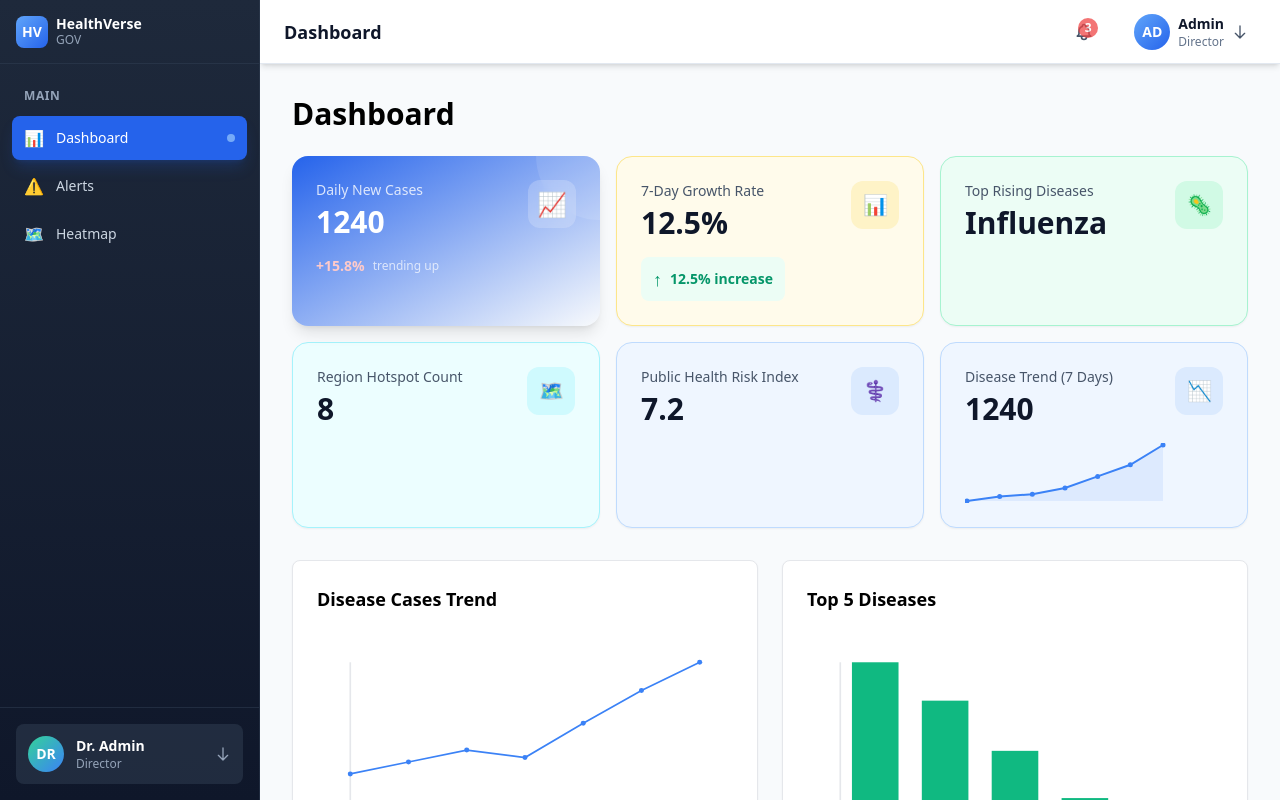
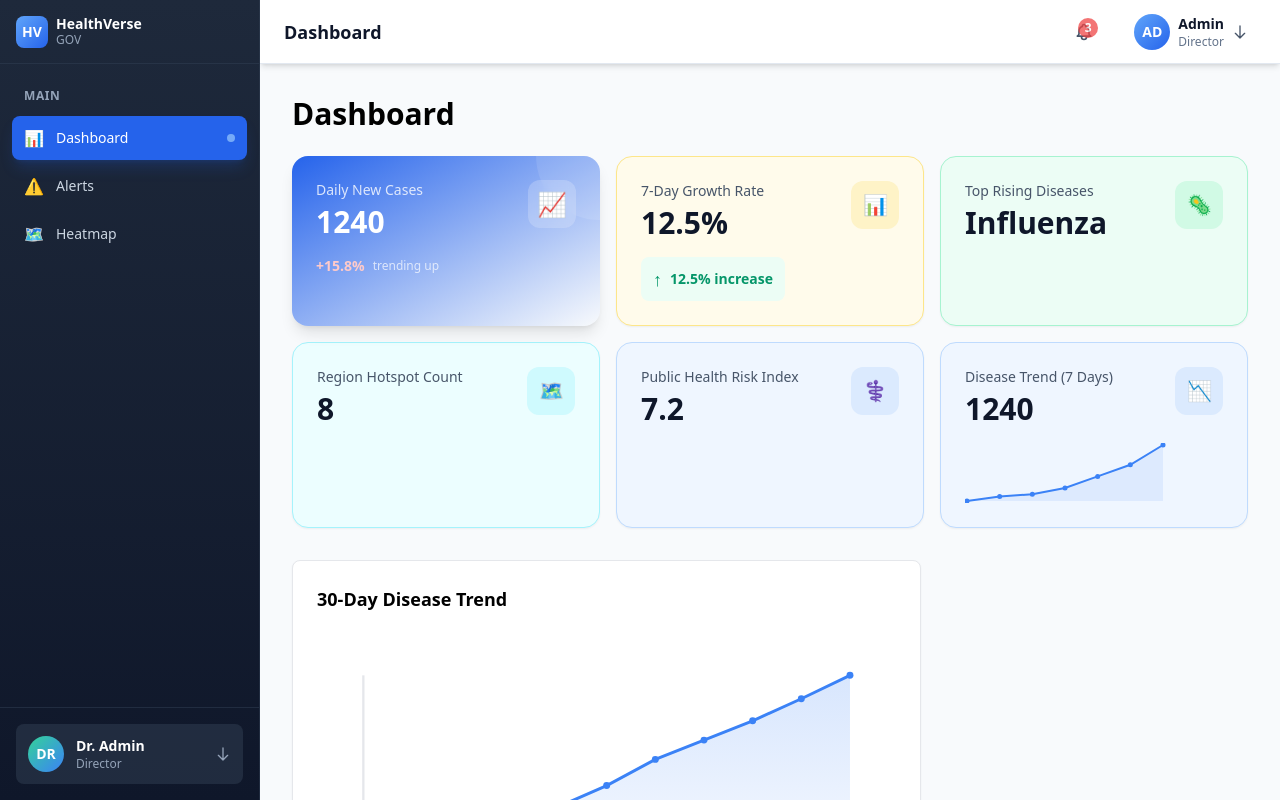
Before and after one commit to jivrajx04/Government-dashboard-ui, a React (Vite) app: page /dashboard in a window 1280 px wide. Built offline with nearby package versions, Linux system fonts and the light colour scheme.

Commit message:
Updated chartData.ts

```diff
--- a/src/components/charts/DiseaseLineChart.tsx
+++ b/src/components/charts/DiseaseLineChart.tsx
@@ -1,33 +1,46 @@
-import { diseaseLineChartData } from '../../data/mock/chartData';
+import { diseaseTrendData } from '../../data/mock/chartData';
 
 export default function DiseaseLineChart() {
-  const maxValue = Math.max(...diseaseLineChartData.map((d) => d.count));
+  const maxValue = Math.max(...diseaseTrendData.map((d) => d.count));
   const width = 500;
   const height = 300;
   const padding = 40;
   const chartWidth = width - 2 * padding;
   const chartHeight = height - 2 * padding;
 
-  const points = diseaseLineChartData.map((d, i) => {
-    const x = padding + (i / (diseaseLineChartData.length - 1)) * chartWidth;
+  const points = diseaseTrendData.map((d, i) => {
+    const x = padding + (i / (diseaseTrendData.length - 1)) * chartWidth;
     const y = height - padding - (d.count / maxValue) * chartHeight;
     return { x, y, ...d };
   });
 
   const pathD = points.map((p, i) => `${i === 0 ? 'M' : 'L'} ${p.x} ${p.y}`).join(' ');
+  const areaPathD = `${pathD} L ${width - padding} ${height - padding} L ${padding} ${height - padding} Z`;
 
   return (
     <div className="bg-white rounded-lg border border-gray-200 p-6 shadow-sm">
-      <h2 className="text-lg font-bold mb-4">Disease Cases Trend</h2>
+      <h2 className="text-lg font-bold mb-4">30-Day Disease Trend</h2>
       <svg width="100%" viewBox={`0 0 ${width} ${height}`} className="max-w-full">
+        <defs>
+          <linearGradient id="lineGradient" x1="0%" y1="0%" x2="0%" y2="100%">
+            <stop offset="0%" stopColor="#3b82f6" stopOpacity="0.2" />
+            <stop offset="100%" stopColor="#3b82f6" stopOpacity="0" />
+          </linearGradient>
+        </defs>
         <line x1={padding} y1={height - padding} x2={width - padding} y2={height - padding} stroke="#e5e7eb" strokeWidth="2" />
         <line x1={padding} y1={padding} x2={padding} y2={height - padding} stroke="#e5e7eb" strokeWidth="2" />
-        {points.map((p, i) => (
-          <text key={`label-${i}`} x={p.x} y={height - padding + 20} textAnchor="middle" fontSize="12" fill="#6b7280">
-            {p.date}
-          </text>
-        ))}
-        <path d={pathD} stroke="#3b82f6" strokeWidth="2" fill="none" />
+        {points.map((p, i) => {
+          if (i % 2 === 0) {
+            return (
+              <text key={`label-${i}`} x={p.x} y={height - padding + 20} textAnchor="middle" fontSize="11" fill="#6b7280">
+                {p.date}
+              </text>
+            );
+          }
+          return null;
+        })}
+        <path d={areaPathD} fill="url(#lineGradient)" />
+        <path d={pathD} stroke="#3b82f6" strokeWidth="2.5" fill="none" />
         {points.map((p, i) => (
           <circle key={`dot-${i}`} cx={p.x} cy={p.y} r="3" fill="#3b82f6" />
         ))}
--- a/src/components/charts/Top5BarChart.tsx
+++ b/src/components/charts/Top5BarChart.tsx
@@ -1,34 +1,66 @@
-import { top5BarChartData } from '../../data/mock/chartData';
+import { top5DiseasesThisWeek, weeklyCasesPerRegion } from '../../data/mock/chartData';
 
 export default function Top5BarChart() {
-  const maxValue = Math.max(...top5BarChartData.map((d) => d.cases));
+  const maxDiseases = Math.max(...top5DiseasesThisWeek.map((d) => d.cases));
+  const maxRegions = Math.max(...weeklyCasesPerRegion.map((d) => d.cases));
   const width = 500;
   const height = 300;
   const padding = 40;
   const chartWidth = width - 2 * padding;
   const chartHeight = height - 2 * padding;
-  const barWidth = chartWidth / (top5BarChartData.length * 1.5);
+  const barWidth = chartWidth / (top5DiseasesThisWeek.length * 1.5);
+
+  const colors = ['#3b82f6', '#10b981', '#f59e0b', '#ef4444', '#8b5cf6'];
 
   return (
+    <div className="grid grid-cols-1 gap-6">
       <div className="bg-white rounded-lg border border-gray-200 p-6 shadow-sm">
-      <h2 className="text-lg font-bold mb-4">Top 5 Diseases</h2>
+        <h2 className="text-lg font-bold mb-4">Top 5 Diseases This Week</h2>
         <svg width="100%" viewBox={`0 0 ${width} ${height}`} className="max-w-full">
           <line x1={padding} y1={height - padding} x2={width - padding} y2={height - padding} stroke="#e5e7eb" strokeWidth="2" />
           <line x1={padding} y1={padding} x2={padding} y2={height - padding} stroke="#e5e7eb" strokeWidth="2" />
-        {top5BarChartData.map((d, i) => {
-          const barHeight = (d.cases / maxValue) * chartHeight;
-          const x = padding + (i + 0.5) * (chartWidth / top5BarChartData.length) - barWidth / 2;
+          {top5DiseasesThisWeek.map((d, i) => {
+            const barHeight = (d.cases / maxDiseases) * chartHeight;
+            const x = padding + (i + 0.5) * (chartWidth / top5DiseasesThisWeek.length) - barWidth / 2;
             const y = height - padding - barHeight;
             return (
               <g key={i}>
-              <rect x={x} y={y} width={barWidth} height={barHeight} fill="#10b981" />
-              <text x={x + barWidth / 2} y={height - padding + 20} textAnchor="middle" fontSize="12" fill="#6b7280">
+                <rect x={x} y={y} width={barWidth} height={barHeight} fill={colors[i]} opacity="0.8" rx="4" />
+                <text x={x + barWidth / 2} y={height - padding + 20} textAnchor="middle" fontSize="11" fill="#6b7280">
                   {d.disease}
+                </text>
+                <text x={x + barWidth / 2} y={y - 8} textAnchor="middle" fontSize="11" fontWeight="600" fill="#1f2937">
+                  {d.cases}
                 </text>
               </g>
             );
           })}
         </svg>
       </div>
+
+      <div className="bg-white rounded-lg border border-gray-200 p-6 shadow-sm">
+        <h2 className="text-lg font-bold mb-4">Weekly Cases Per Region</h2>
+        <svg width="100%" viewBox={`0 0 ${width} ${height}`} className="max-w-full">
+          <line x1={padding} y1={height - padding} x2={width - padding} y2={height - padding} stroke="#e5e7eb" strokeWidth="2" />
+          <line x1={padding} y1={padding} x2={padding} y2={height - padding} stroke="#e5e7eb" strokeWidth="2" />
+          {weeklyCasesPerRegion.map((d, i) => {
+            const barHeight = (d.cases / maxRegions) * chartHeight;
+            const x = padding + (i + 0.5) * (chartWidth / weeklyCasesPerRegion.length) - barWidth / 2;
+            const y = height - padding - barHeight;
+            return (
+              <g key={i}>
+                <rect x={x} y={y} width={barWidth} height={barHeight} fill="#06b6d4" opacity="0.8" rx="4" />
+                <text x={x + barWidth / 2} y={height - padding + 20} textAnchor="middle" fontSize="11" fill="#6b7280">
+                  {d.region}
+                </text>
+                <text x={x + barWidth / 2} y={y - 8} textAnchor="middle" fontSize="11" fontWeight="600" fill="#1f2937">
+                  {d.cases}
+                </text>
+              </g>
+            );
+          })}
+        </svg>
+      </div>
+    </div>
   );
 }
--- a/src/data/mock/chartData.ts
+++ b/src/data/mock/chartData.ts
@@ -1,17 +1,29 @@
-export const diseaseLineChartData = [
-  { date: 'Jan 1', count: 240 },
-  { date: 'Jan 2', count: 280 },
-  { date: 'Jan 3', count: 320 },
-  { date: 'Jan 4', count: 295 },
-  { date: 'Jan 5', count: 410 },
-  { date: 'Jan 6', count: 520 },
-  { date: 'Jan 7', count: 615 },
+export const diseaseTrendData = [
+  { date: 'Dec 21', count: 340 },
+  { date: 'Dec 24', count: 420 },
+  { date: 'Dec 27', count: 580 },
+  { date: 'Dec 30', count: 720 },
+  { date: 'Jan 2', count: 895 },
+  { date: 'Jan 5', count: 1050 },
+  { date: 'Jan 8', count: 1240 },
+  { date: 'Jan 11', count: 1380 },
+  { date: 'Jan 14', count: 1520 },
+  { date: 'Jan 17', count: 1680 },
+  { date: 'Jan 20', count: 1850 },
 ];
 
-export const top5BarChartData = [
+export const top5DiseasesThisWeek = [
   { disease: 'Influenza', cases: 1240 },
   { disease: 'COVID-19', cases: 980 },
   { disease: 'RSV', cases: 640 },
   { disease: 'Measles', cases: 320 },
   { disease: 'Mumps', cases: 180 },
 ];
+
+export const weeklyCasesPerRegion = [
+  { region: 'North', cases: 480 },
+  { region: 'South', cases: 620 },
+  { region: 'East', cases: 750 },
+  { region: 'West', cases: 540 },
+  { region: 'Central', cases: 390 },
+];
--- a/src/pages/dashboard/DashboardShell.tsx
+++ b/src/pages/dashboard/DashboardShell.tsx
@@ -7,10 +7,12 @@ export default function DashboardShell() {
     <>
       <h1 className="text-3xl font-bold mb-6">Dashboard</h1>
       <KpiRow />
-      <div className="grid grid-cols-1 lg:grid-cols-2 gap-6">
-        <DiseaseLineChart />
-        <Top5BarChart />
+      <div className="grid grid-cols-1 lg:grid-cols-3 gap-6 mb-6">
+        <div className="lg:col-span-2">
+          <DiseaseLineChart />
+        </div>
       </div>
+      <Top5BarChart />
     </>
   );
 }
```
Lines whose indentation alone changed are shown as unchanged.
